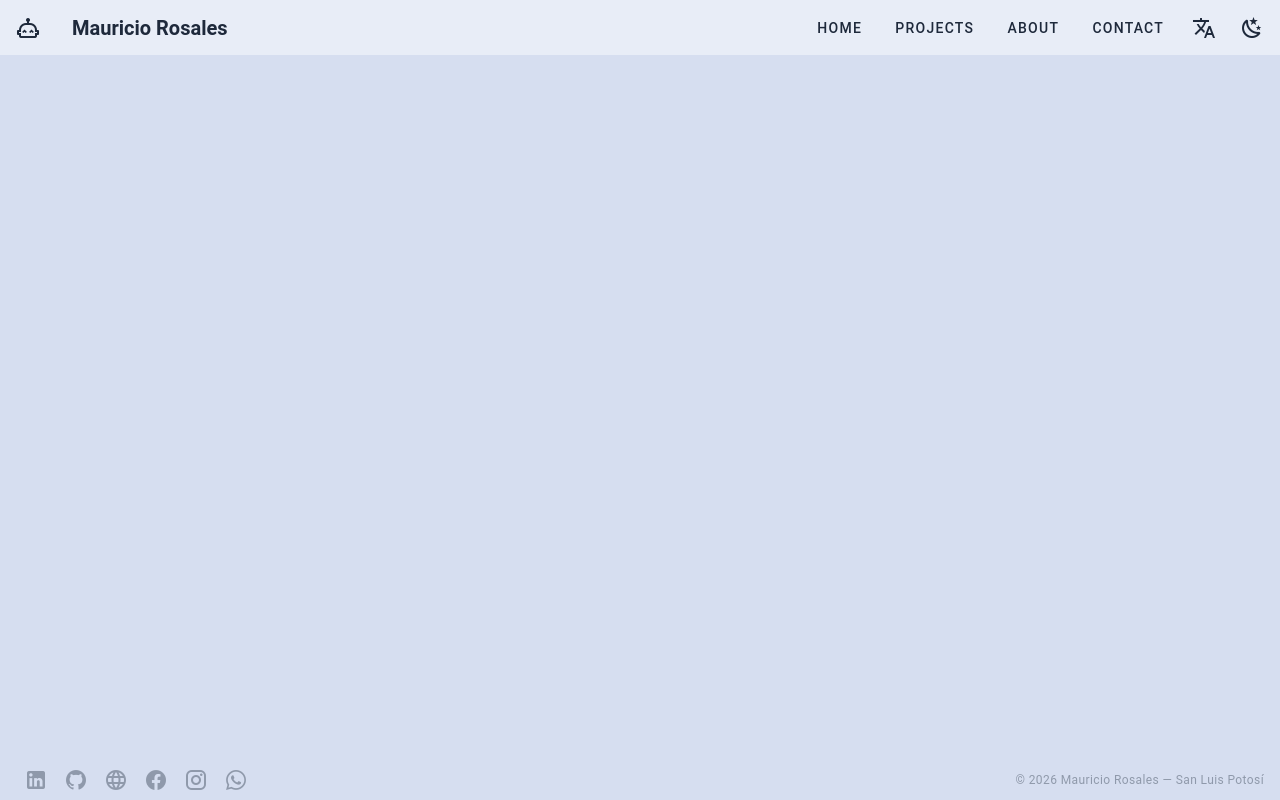
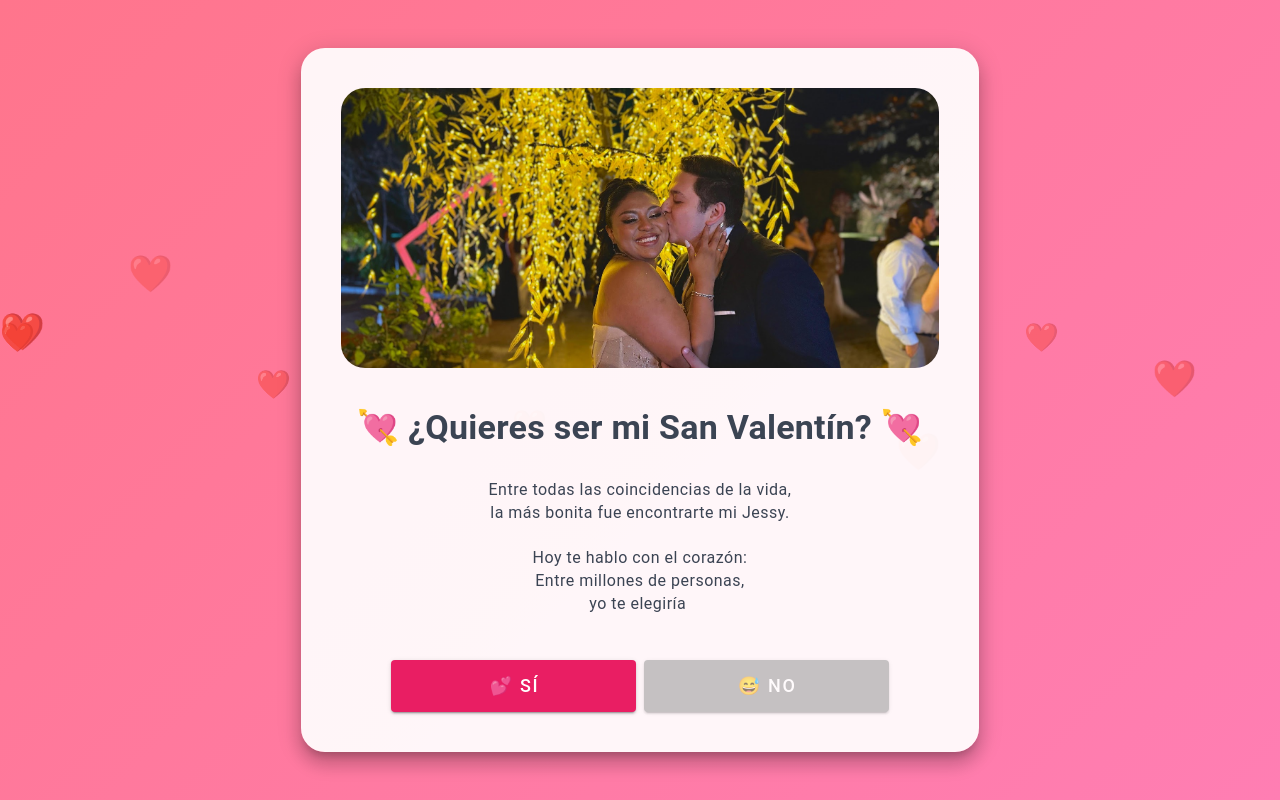
Before and after one commit to MiauRos/miauros.github.io, a Vue app: page /love in a window 1280 px wide. Built offline with nearby package versions, Linux system fonts and the light colour scheme; a small style sheet from the web is missing.

Commit message:
feat: valentines secret page

```diff
--- a/src/App.vue
+++ b/src/App.vue
@@ -1,14 +1,17 @@
 <template>
   <v-app>
-    <AppHeader/>
+    <AppHeader v-if="route.name !== 'Valentine'"/>
     <v-main>
       <router-view/>
     </v-main>
-    <AppFooter/>
+    <AppFooter v-if="route.name !== 'Valentine'"/>
   </v-app>
 </template>
 
 <script setup>
 import AppHeader from "@/components/Layout/AppHeader.vue";
 import AppFooter from "@/components/Layout/AppFooter.vue";
+import { useRoute } from "vue-router";
+
+const route = useRoute()
 </script>
--- /dev/null
+++ b/src/pages/Valentine.vue
@@ -0,0 +1,216 @@
+<template>
+  <v-container
+    fluid
+    class="fill-height d-flex align-center justify-center background"
+  >
+    <!-- Música -->
+    <audio ref="music" :src="loveMusic" loop />
+
+    <!-- Corazones flotando -->
+    <div class="hearts">
+      <span v-for="n in 15" :key="n">❤️</span>
+    </div>
+
+    <!-- Explosión de corazones -->
+    <div v-if="accepted" class="burst">
+      <span v-for="n in 30" :key="n">💖</span>
+    </div>
+
+    <v-card class="pa-10 text-center card" elevation="12">
+      <!-- Foto -->
+      <v-img
+        src="@/assets/nosotros.jpg"
+        height="280"
+        cover
+        class="mb-6 rounded-xl"
+      />
+
+      <v-card-title class="text-h4 font-weight-bold mb-4">
+        💘 ¿Quieres ser mi San Valentín? 💘
+      </v-card-title>
+
+      <v-card-text class="text-body-1 mb-6 typewriter">
+        <pre>{{ displayedText }}</pre>
+      </v-card-text>
+
+      <v-row justify="center" class="mt-4" dense>
+        <v-col cols="12" md="5">
+          <v-btn
+            color="pink"
+            size="x-large"
+            block
+            @click="sayYes"
+          >
+            💕 Sí
+          </v-btn>
+        </v-col>
+
+        <v-col cols="12" md="5">
+          <v-btn
+            color="grey"
+            size="x-large"
+            block
+            class="no-btn"
+          >
+            😅 No
+          </v-btn>
+        </v-col>
+      </v-row>
+
+      <v-expand-transition>
+        <div v-if="accepted" class="mt-8 text-h4 accepted typewriter">
+          <pre>{{ displayedFinalText }}</pre>
+        </div>
+      </v-expand-transition>
+    </v-card>
+  </v-container>
+</template>
+
+<script setup>
+import { ref, onMounted, watch } from 'vue'
+import loveMusic from '@/assets/love-music.mp3'
+
+const accepted = ref(false)
+const music = ref(null)
+
+const fullText = `Entre todas las coincidencias de la vida,
+la más bonita fue encontrarte mi Jessy.
+
+Hoy te hablo con el corazón:
+Entre millones de personas,
+yo te elegiría a ti una y otra vez ❤️`
+
+const finalText = `Jessy ❤️ Mau
+
+Mi lugar favorito siempre va a ser contigo 💕`
+
+const displayedText = ref('')
+const displayedFinalText = ref('')
+
+const typeWriter = (text, target, speed = 40) => {
+  target.value = ''
+  let i = 0
+
+  const interval = setInterval(() => {
+    target.value += text[i]
+    i++
+    if (i >= text.length) clearInterval(interval)
+  }, speed)
+}
+
+onMounted(() => {
+  typeWriter(fullText, displayedText, 35)
+})
+
+const sayYes = async () => {
+  accepted.value = true
+  typeWriter(finalText, displayedFinalText, 45)
+
+  if (music.value) {
+    music.value.volume = 1
+    music.value.play()
+  }
+}
+</script>
+
+<style scoped>
+/* Fondo */
+.background {
+  background: linear-gradient(135deg, #ff758c, #ff7eb3);
+  overflow: hidden;
+}
+
+/* Card */
+.card {
+  border-radius: 24px;
+  background: rgba(255, 255, 255, 0.93);
+  z-index: 2;
+}
+
+/* Texto final */
+.accepted {
+  color: #e91e63;
+  font-weight: bold;
+}
+
+/* Botón NO */
+.no-btn {
+  pointer-events: none;
+  opacity: 0.6;
+}
+
+/* Corazones flotando */
+.hearts {
+  position: absolute;
+  inset: 0;
+  z-index: 1;
+  pointer-events: none;
+}
+
+.hearts span {
+  position: absolute;
+  bottom: -10%;
+  font-size: 28px;
+  animation: floatUp 10s linear infinite;
+}
+
+.hearts span:nth-child(odd) {
+  font-size: 36px;
+}
+
+.hearts span:nth-child(1) { left: 10%; animation-duration: 9s; }
+.hearts span:nth-child(2) { left: 20%; animation-duration: 11s; }
+.hearts span:nth-child(3) { left: 30%; animation-duration: 8s; }
+.hearts span:nth-child(4) { left: 40%; animation-duration: 12s; }
+.hearts span:nth-child(5) { left: 50%; animation-duration: 10s; }
+.hearts span:nth-child(6) { left: 60%; animation-duration: 9s; }
+.hearts span:nth-child(7) { left: 70%; animation-duration: 13s; }
+.hearts span:nth-child(8) { left: 80%; animation-duration: 10s; }
+.hearts span:nth-child(9) { left: 90%; animation-duration: 11s; }
+
+@keyframes floatUp {
+  0% { transform: translateY(0); opacity: 0; }
+  10% { opacity: 1; }
+  100% { transform: translateY(-120vh); opacity: 0; }
+}
+
+/* Explosión de corazones */
+.burst {
+  position: absolute;
+  inset: 0;
+  z-index: 3;
+  pointer-events: none;
+}
+
+.burst span {
+  position: absolute;
+  top: 50%;
+  left: 50%;
+  font-size: 32px;
+  animation: burst 1.5s ease-out forwards;
+}
+
+.burst span:nth-child(n) {
+  transform: rotate(calc(360deg / 30 * var(--i))) translate(0);
+}
+
+@keyframes burst {
+  0% {
+    transform: translate(-50%, -50%) scale(0);
+    opacity: 1;
+  }
+  100% {
+    transform: translate(
+      calc(-50% + (random() * 400px - 200px)),
+      calc(-50% + (random() * 400px - 200px))
+    ) scale(1.5);
+    opacity: 0;
+  }
+}
+
+.typewriter pre {
+  white-space: pre-wrap;
+  font-family: inherit;
+  margin: 0;
+}
+</style>
--- a/src/router/index.js
+++ b/src/router/index.js
@@ -3,12 +3,14 @@ import Home from '@/pages/Home.vue';
 import Projects from '@/pages/Projects.vue';
 import About from "@/pages/About.vue";
 import Contact from "@/pages/Contact.vue";
+import Valentine from "@/pages/Valentine.vue";
 
 const routes = [
   { path: '/', component: Home },
   { path: '/projects', name: 'Projects', component: Projects },
   { path: '/about', name: 'About', component: About },
   { path: '/contact', name: 'Contact', component: Contact},
+  { path: '/love', name: 'Valentine', component: Valentine },
 ];
 
 const router = createRouter({
```
Also changed, not shown: src/assets/Nosotros.jpg (added), 1 other file (tests, documents, lock files or other folders).
